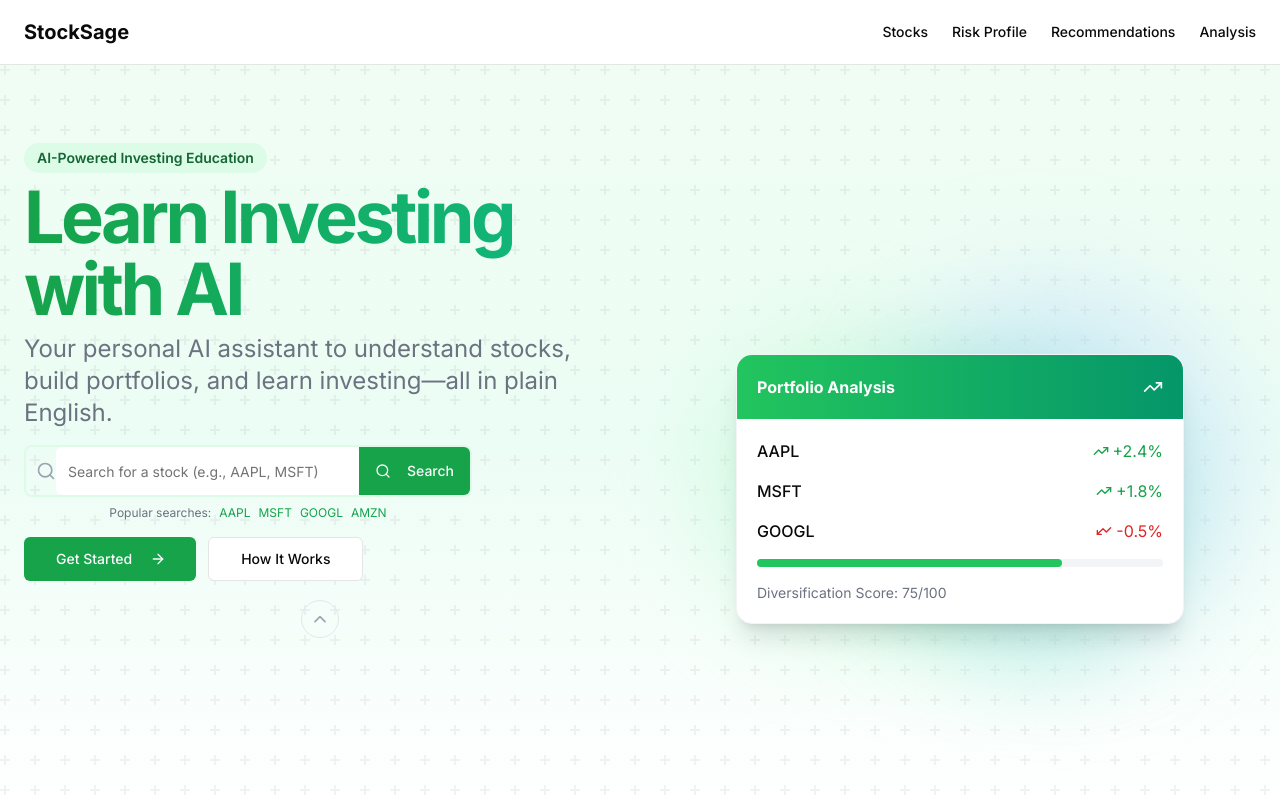
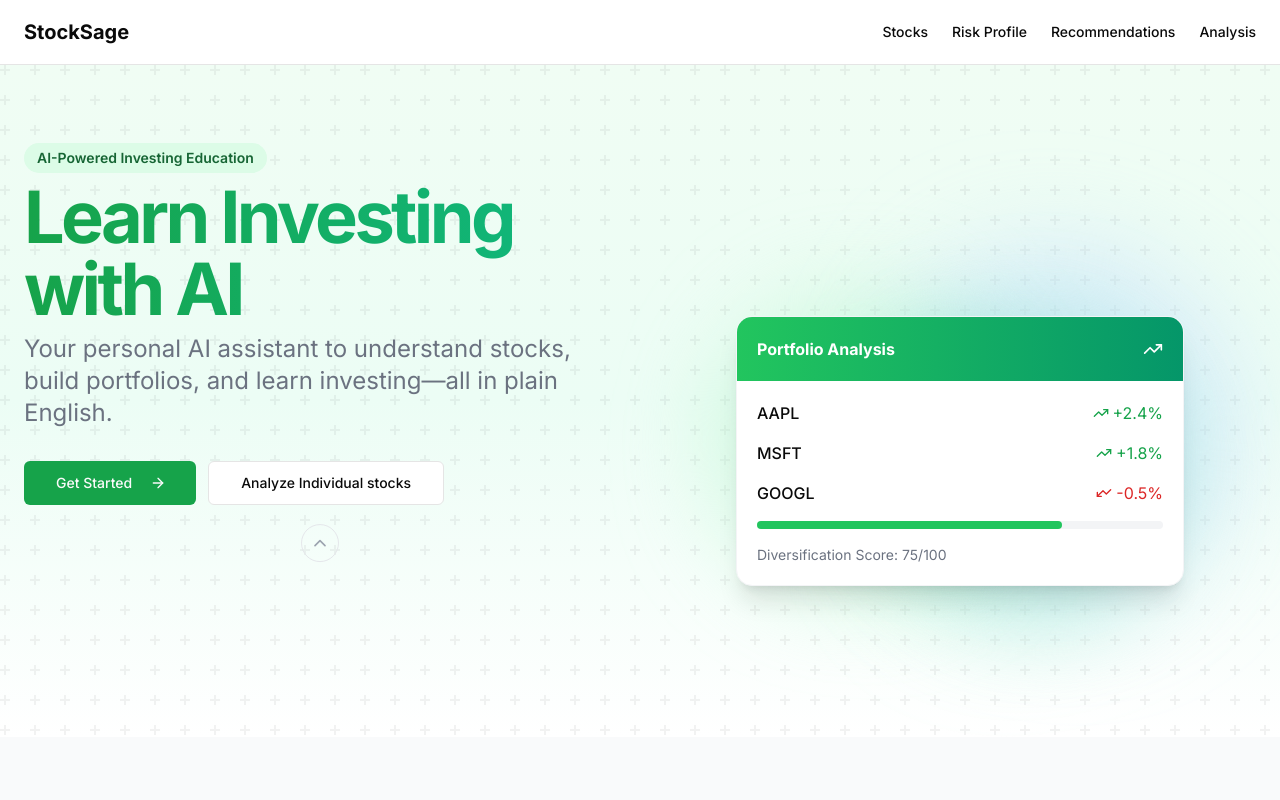
Before and after one commit to shane-abh/AI-portfolio-assistant, a Next.js app: page / in a window 1280 px wide. Shown: the top 800 px of the page. Built offline with nearby package versions, Linux system fonts and the light colour scheme.

Commit message:
Removed search bar from homepage

```diff
--- a/app/page.tsx
+++ b/app/page.tsx
@@ -45,7 +45,7 @@ export default function Home() {
   }, [])
 
   const handleSearchResultClick = (ticker: string) => {
-    router.push(`/${ticker.toLowerCase()}`)
+    router.push(`/stocks/${ticker.toLowerCase()}`)
   }
 
    // Animation variants
@@ -140,12 +140,7 @@ export default function Home() {
                 animate={{ opacity: 1, y: 0 }}
                 transition={{ delay: 0.6 }}
               >
-                <StockSearchBar
-                  variant="homepage"
-                  onResultClick={handleSearchResultClick}
-                  showPopularSearches={true}
-                  className="w-full"
-                />
+
               </motion.div>
               <motion.div
                 className="flex flex-col sm:flex-row gap-3 mt-2"
@@ -158,8 +153,8 @@ export default function Home() {
                   <Button
                     size="lg"
                     className="bg-green-600 hover:bg-green-700 w-full group"
-                    whileHover={{ scale: 1.05 }}
-                    whileTap={{ scale: 0.95 }}
+
+
                   >
                     Get Started
                     <motion.div
@@ -171,9 +166,9 @@ export default function Home() {
                     </motion.div>
                   </Button>
                 </Link>
-                <Link href="#how-it-works">
+                <Link href="/search">
                   <Button size="lg" variant="outline" className="w-full">
-                    How It Works
+                    Analyze Individual stocks
                   </Button>
                 </Link>
               </motion.div>
--- a/app/search/page.tsx
+++ b/app/search/page.tsx
@@ -35,7 +35,7 @@ export default function SearchPage() {
 
     // Navigate to stock page
     setValidAccess(true);
-    router.push(`/${ticker.toLowerCase()}`);
+    router.push(`/stocks/${ticker.toLowerCase()}`);
   };
 
   const clearRecentSearches = () => {
--- a/components/Search.tsx
+++ b/components/Search.tsx
@@ -42,7 +42,7 @@ const Search = () => {
 
   const handleSearchResultClick = (ticker: string) => {
 
-    router.push(`/${ticker}`) ;
+    router.push(`/stocks/${ticker}`) ;
   };
 
   return (
--- a/components/stock-search-bar.tsx
+++ b/components/stock-search-bar.tsx
@@ -107,7 +107,7 @@ export default function StockSearchBar({
       onResultClick(ticker, name)
     } else {
       // Default behavior: navigate to stock page
-      router.push(`/${ticker.toLowerCase()}`)
+      router.push(`/stocks/${ticker.toLowerCase()}`)
     }
   }
 
--- a/next.config.js
+++ b/next.config.js
@@ -1,6 +1,6 @@
 /** @type {import('next').NextConfig} */
 const nextConfig = {
-  reactStrictMode: true,
+  reactStrictMode: false,
   eslint: {
     ignoreDuringBuilds: true,
   },
```
Also changed, not shown: app/stocks/[stockId]/page.tsx (renamed from app/[stockId]/page.tsx, +13 -15 lines).
